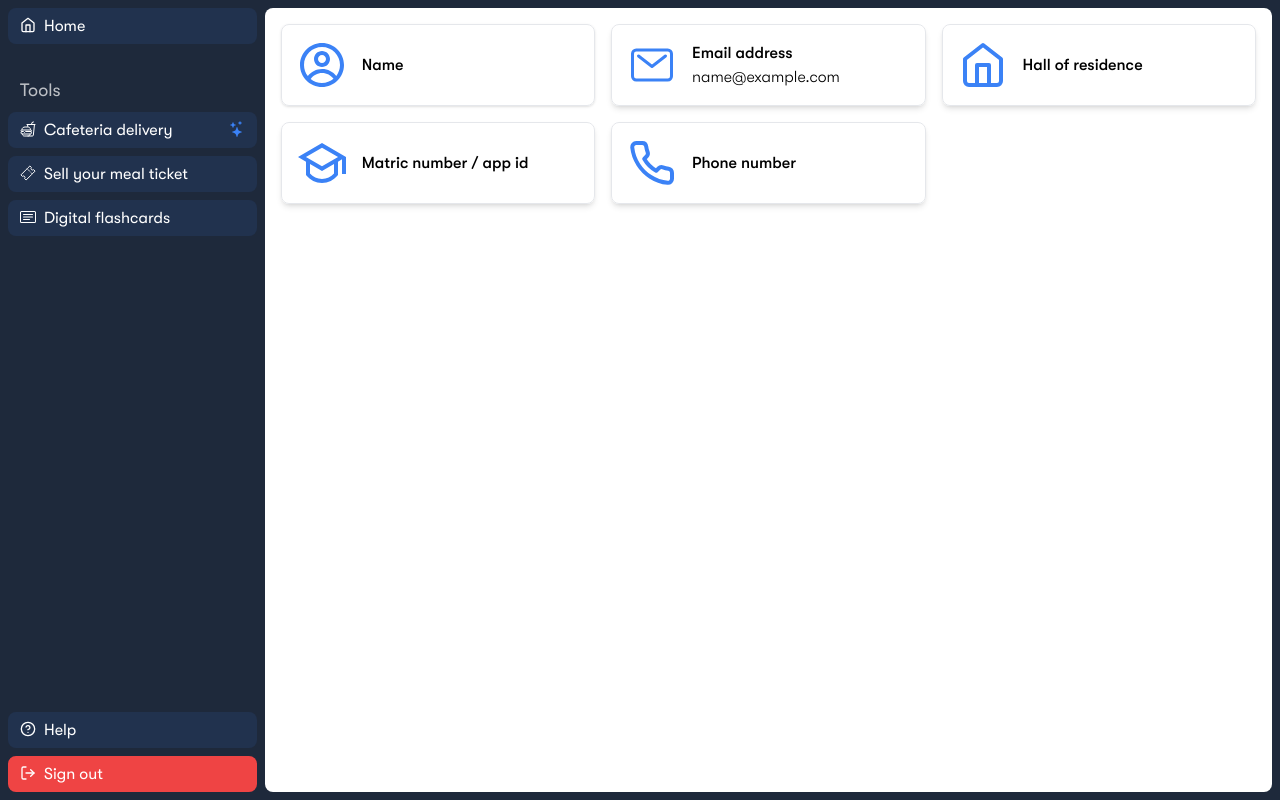
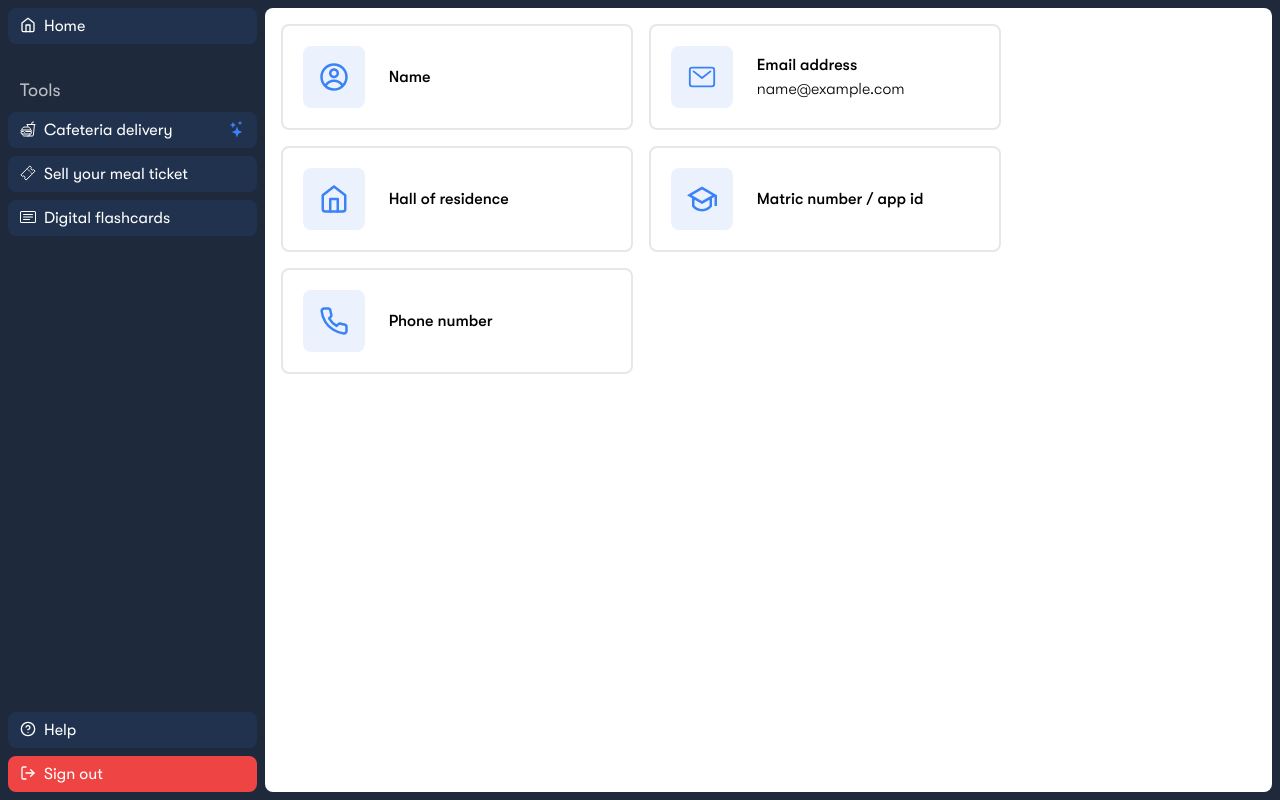
Before and after one commit to victoribironke/babcock-tools, a Next.js app: page /dashboard in a window 1280 px wide. Built offline with nearby package versions, Linux system fonts and the light colour scheme; no server answers; sample sign-in values are in the browser's storage.

Commit message:
fixed dashboard design a bit

```diff
--- /dev/null
+++ b/src/constants/dashboard.ts
@@ -0,0 +1,38 @@
+import { DashboardCardProps, UserDetails } from "@/types/dashboard";
+import { CgProfile } from "react-icons/cg";
+import { FiPhone } from "react-icons/fi";
+import { IoMailOutline } from "react-icons/io5";
+import { LuHome } from "react-icons/lu";
+import { RiGraduationCapLine } from "react-icons/ri";
+
+export const getUserDetails = (user: UserDetails) => {
+  const userArr: DashboardCardProps[] = [
+    {
+      icon: CgProfile,
+      title: "Name",
+      value: user.full_name,
+    },
+    {
+      icon: IoMailOutline,
+      title: "Email address",
+      value: user.email,
+    },
+    {
+      icon: LuHome,
+      title: "Hall of residence",
+      value: user.hall_of_residence,
+    },
+    {
+      icon: RiGraduationCapLine,
+      title: "Matric number / app id",
+      value: user.matric_no,
+    },
+    {
+      icon: FiPhone,
+      title: "Phone number",
+      value: user.phone_number,
+    },
+  ];
+
+  return userArr;
+};
--- a/src/pages/dashboard/index.tsx
+++ b/src/pages/dashboard/index.tsx
@@ -6,7 +6,8 @@ import { IoMailOutline } from "react-icons/io5";
 import { LuHome } from "react-icons/lu";
 import { RiGraduationCapLine } from "react-icons/ri";
 import { FiPhone } from "react-icons/fi";
-import { UserDetails } from "@/types/dashboard";
+import { DashboardCardProps, UserDetails } from "@/types/dashboard";
+import { getUserDetails } from "@/constants/dashboard";
 
 const Dashboard = () => {
   const [user, setUser] = useState<UserDetails>({
@@ -32,50 +33,29 @@ const Dashboard = () => {
   return (
     <>
       <HeadTemplate title="Dashboard" />
+      {/* grid grid-cols-1 lg:grid-cols-2 xl:grid-cols-3 */}
 
-      <div className="w-full grid grid-cols-1 lg:grid-cols-2 xl:grid-cols-3 max-w-5xl gap-4">
-        <div className="p-4 w-full border shadow rounded-lg flex gap-4 items-center">
-          <CgProfile className="text-5xl text-blue" />
-          <div>
-            <p className="font-medium">Name</p>
-            <p className="font-light">{user.full_name}</p>
-          </div>
-        </div>
-
-        <div className="p-4 w-full border shadow-md rounded-lg flex gap-4 items-center">
-          <IoMailOutline className="text-5xl text-blue" />
-          <div>
-            <p className="font-medium">Email address</p>
-            <p className="font-light">{user.email}</p>
-          </div>
-        </div>
-
-        <div className="p-4 w-full border shadow-md rounded-lg flex gap-4 items-center">
-          <LuHome className="text-5xl text-blue" />
-          <div>
-            <p className="font-medium">Hall of residence</p>
-            <p className="font-light">{user.hall_of_residence}</p>
-          </div>
-        </div>
-
-        <div className="p-4 w-full border shadow-md rounded-lg flex gap-4 items-center">
-          <RiGraduationCapLine className="text-5xl text-blue" />
-          <div>
-            <p className="font-medium">Matric number / app id</p>
-            <p className="font-light">{user.matric_no}</p>
-          </div>
-        </div>
-
-        <div className="p-4 w-full border shadow-md rounded-lg flex gap-4 items-center">
-          <FiPhone className="text-5xl text-blue" />
-          <div>
-            <p className="font-medium">Phone number</p>
-            <p className="font-light">{user.phone_number}</p>
-          </div>
-        </div>
+      <div className="w-full flex flex-wrap max-w-7xl items-center justify-center lg:justify-start gap-4">
+        {getUserDetails(user).map((u, i) => (
+          <Card key={i} icon={u.icon} title={u.title} value={u.value} />
+        ))}
       </div>
     </>
   );
 };
 
+const Card = (card: DashboardCardProps) => {
+  return (
+    <div className="p-5 w-full max-w-[22rem] border-2 rounded-lg flex gap-6 items-center">
+      <div className="bg-blue bg-opacity-10 p-4 rounded-lg">
+        <card.icon className="text-2xl sm:text-3xl text-blue" />
+      </div>
+      <div>
+        <p className="font-medium">{card.title}</p>
+        <p className="font-light">{card.value}</p>
+      </div>
+    </div>
+  );
+};
+
 export default checkAuthentication(Dashboard);
```
Also changed, not shown: src/types/dashboard.ts (+8 -0 lines).
